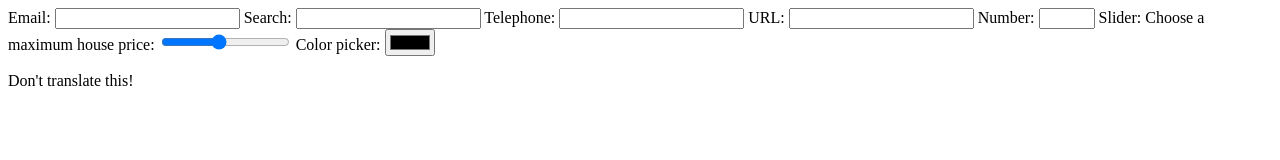
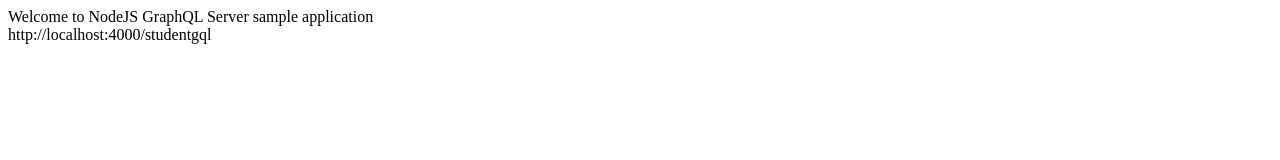
Before and after one commit to prajapatimadan/node-server-graphql, a website: page index.html in a window 1280 px wide. Drawn offline with Linux system fonts and the light colour scheme.

Commit message:
sample code for nodejs qraphql

```diff
--- a/index.html
+++ b/index.html
@@ -4,32 +4,8 @@
 </head>
 <body>
   <div>
-    <div></div>
-    <div>
-    Email:
-    <input type="email" id="email" name="email" multiple />
-    Search:
-    <input type="search" id="search" name="search" />
-    Telephone:
-    <input type="tel" id="tel" name="tel" />
-    URL:
-    <input type="url" id="url" name="url" />
-    Number:
-    <input type="number" name="age" id="age" min="1" max="10" step="2" />
-    Slider:
-    <label for="price">Choose a maximum house price: </label>
-    <input
-      type="range"
-      name="price"
-      id="price"
-      min="50000"
-      max="500000"
-      step="100"
-      value="250000" />
-    <output class="price-output" for="price"></output>
-    Color picker:
-    <input type="color" name="color" id="color" />
-    <p translate="no">Don't translate this!</p>
+    <div>Welcome to NodeJS GraphQL Server sample application</div>
+    <div>http://localhost:4000/studentgql</div>
   </div>
   </div>
 </body>
```
